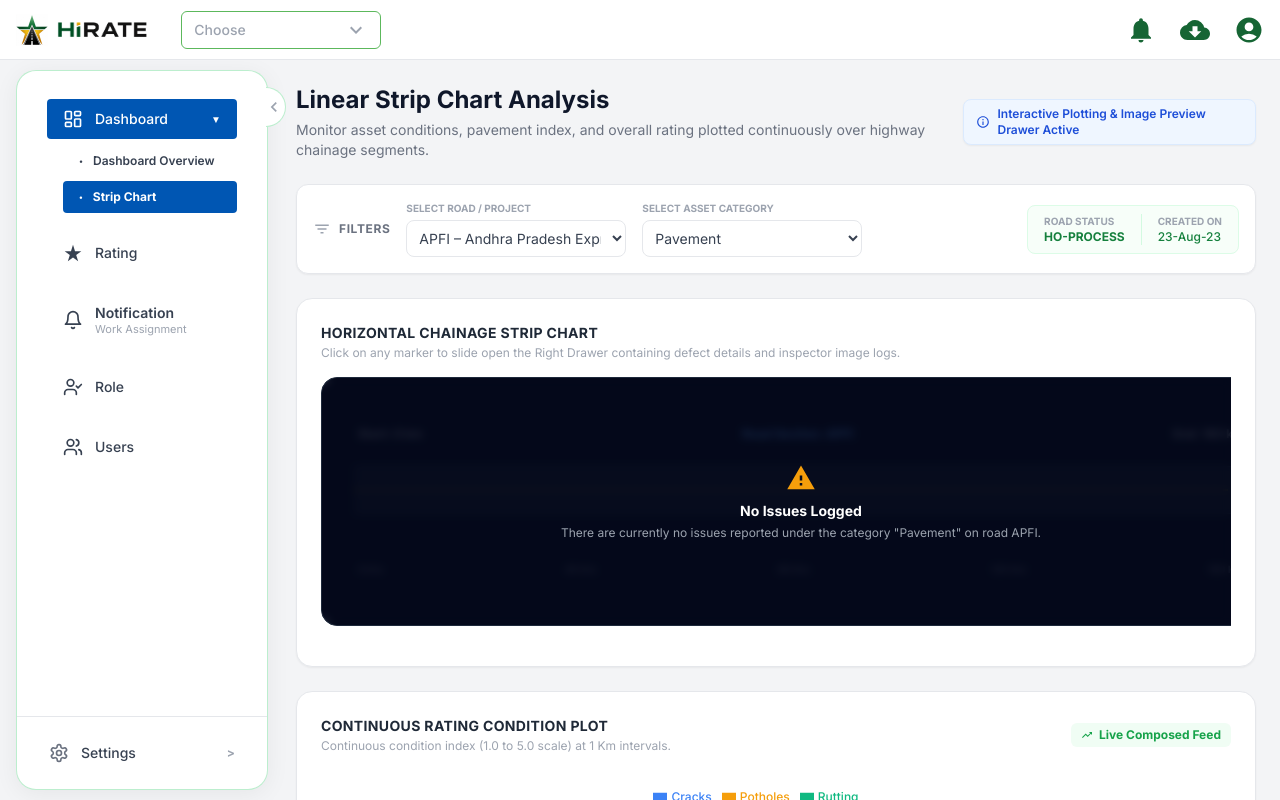
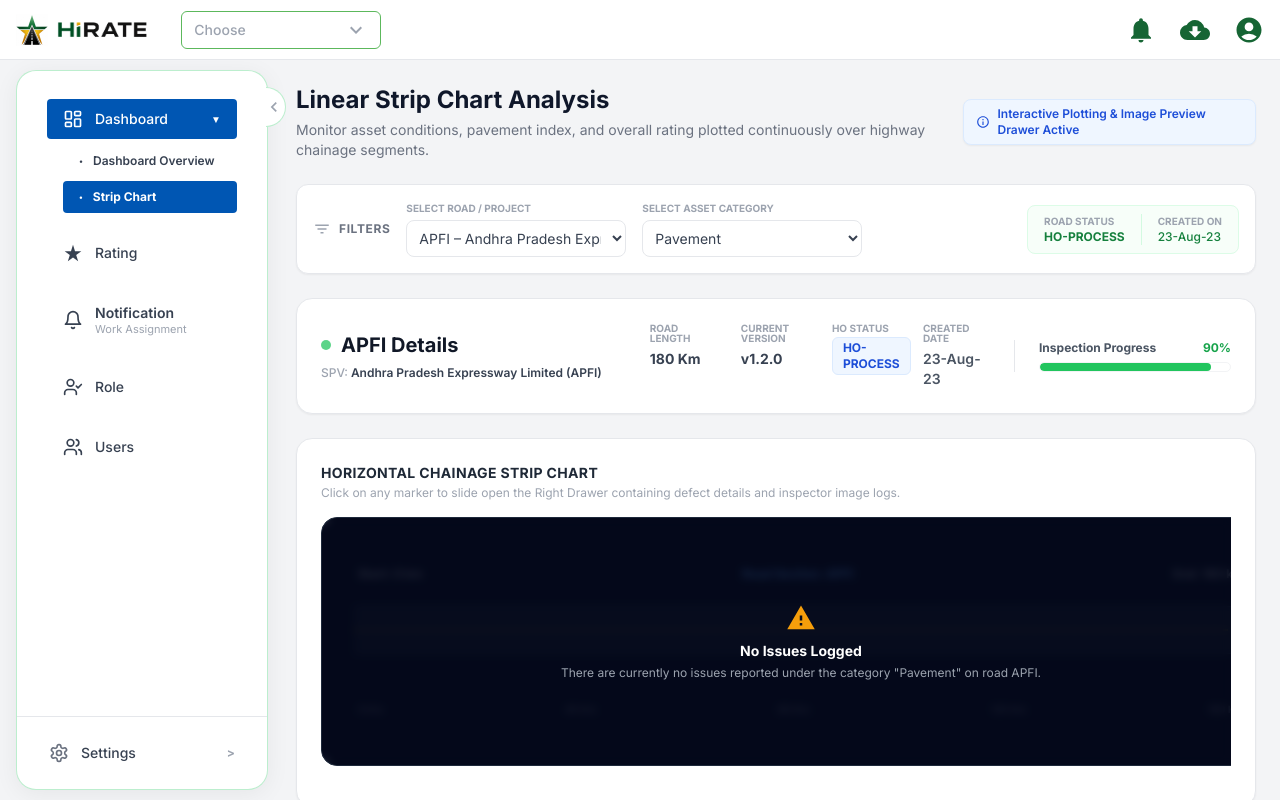
Before and after one commit to MindsCHW/Hi-rate, a React (Vite) app in the folder frontend/: page /dashboard/strip-chart in a window 1280 px wide. Built offline with nearby package versions, Linux system fonts and the light colour scheme.

Commit message:
Implement Road Information Card below filters in StripChartPage

```diff
--- a/frontend/src/pages/StripChartPage.jsx
+++ b/frontend/src/pages/StripChartPage.jsx
@@ -203,6 +203,61 @@ const StripChartPage = () => {
               </div>
             )}
           </div>
+
+          {/* Road Information Card */}
+          {activeRoadDetails && (
+            <div className="bg-white p-6 border border-gray-200 rounded-2xl shadow-sm flex flex-col lg:flex-row justify-between items-start lg:items-center gap-6">
+              <div className="space-y-1.5">
+                <div className="flex items-center gap-2.5">
+                  <span className="w-2.5 h-2.5 rounded-full bg-green-500 animate-pulse" />
+                  <h2 className="text-xl font-bold text-gray-900">{selectedRoad} Details</h2>
+                </div>
+                <p className="text-xs font-semibold text-gray-700">
+                  <span className="text-gray-400 font-medium">SPV:</span> {activeRoadDetails.roadFullName.replace(/^SPV Name\s*:\s*/i, '').trim()}
+                </p>
+              </div>
+
+              <div className="grid grid-cols-2 sm:grid-cols-4 gap-6 flex-1 max-w-2xl lg:ml-6">
+                <div>
+                  <span className="text-[10px] text-gray-400 font-bold uppercase block leading-none">Road Length</span>
+                  <span className="text-sm font-bold text-gray-700 mt-1.5 block">{roadLengthKm} Km</span>
+                </div>
+                <div>
+                  <span className="text-[10px] text-gray-400 font-bold uppercase block leading-none">Current Version</span>
+                  <span className="text-sm font-bold text-gray-700 mt-1.5 block">v1.2.0</span>
+                </div>
+                <div>
+                  <span className="text-[10px] text-gray-400 font-bold uppercase block leading-none">HO Status</span>
+                  <span className={`text-xs font-extrabold px-2.5 py-0.5 rounded-md border mt-1 block w-fit ${
+                    activeRoadDetails.status === 'HO-PROCESS'
+                      ? 'bg-blue-50 text-blue-700 border-blue-100'
+                      : activeRoadDetails.status === 'HO-RATED'
+                      ? 'bg-emerald-50 text-emerald-700 border-emerald-100'
+                      : 'bg-purple-50 text-purple-700 border-purple-100'
+                  }`}>
+                    {activeRoadDetails.status}
+                  </span>
+                </div>
+                <div>
+                  <span className="text-[10px] text-gray-400 font-bold uppercase block leading-none">Created Date</span>
+                  <span className="text-sm font-semibold text-gray-600 mt-1.5 block">{activeRoadDetails.dateCreated.split(',')[0]}</span>
+                </div>
+              </div>
+
+              <div className="w-full lg:w-fit flex flex-col border-t lg:border-t-0 lg:border-l border-gray-150 pt-4 lg:pt-0 lg:pl-6 shrink-0">
+                <div className="flex justify-between items-center text-xs font-bold text-gray-600 mb-1.5">
+                  <span>Inspection Progress</span>
+                  <span className="text-green-600">{60 + (selectedRoad.charCodeAt(0) % 35)}%</span>
+                </div>
+                <div className="w-full lg:w-48 h-2.5 bg-gray-150 border border-gray-200/50 rounded-full overflow-hidden">
+                  <div
+                    className="h-full bg-green-500 rounded-full transition-all duration-500"
+                    style={{ width: `${60 + (selectedRoad.charCodeAt(0) % 35)}%` }}
+                  />
+                </div>
+              </div>
+            </div>
+          )}
 
           {/* Interactive Horizontal Strip Chart */}
           <div className="bg-white p-6 border border-gray-200 rounded-2xl shadow-sm flex flex-col space-y-4">
```
